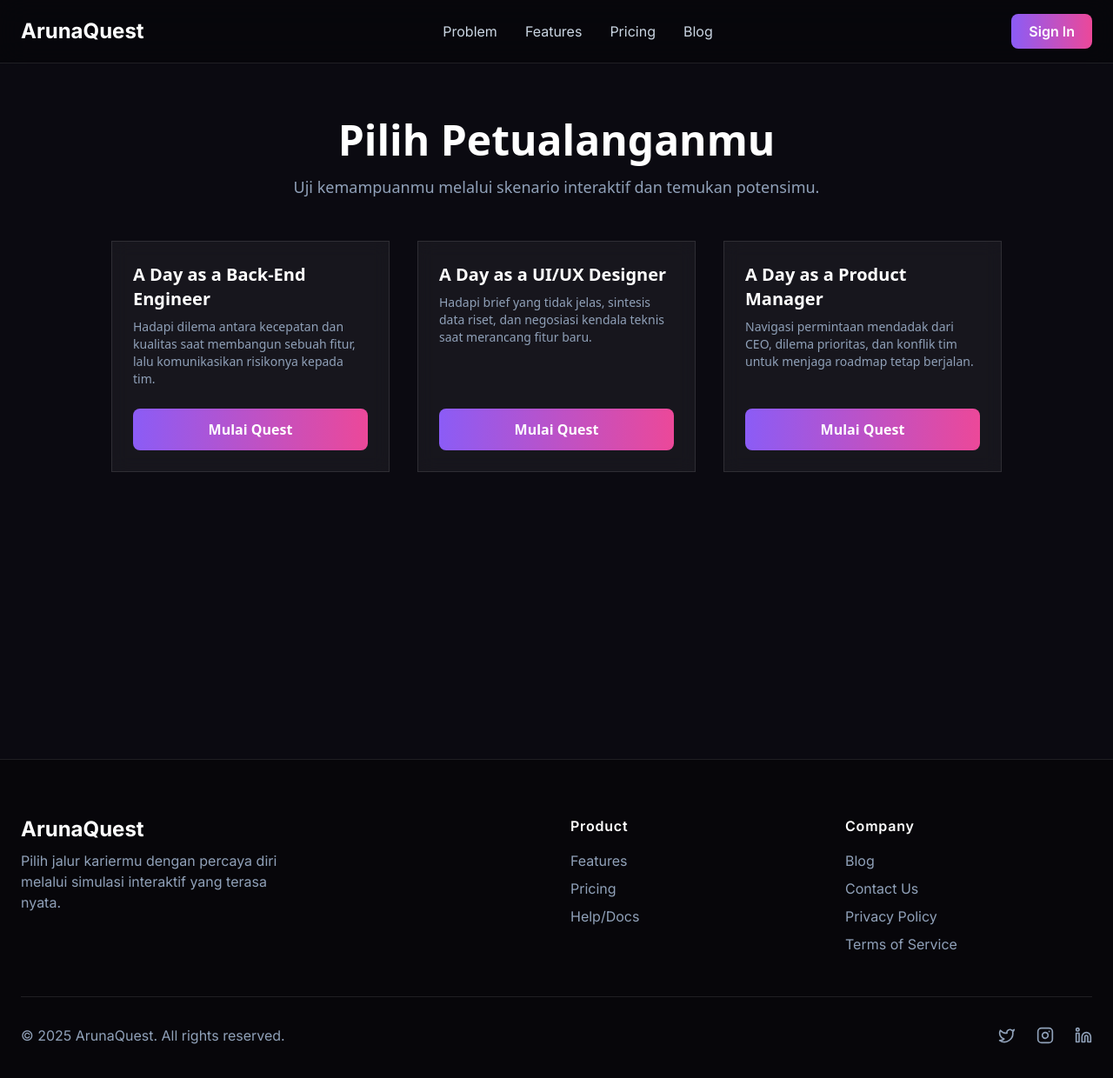
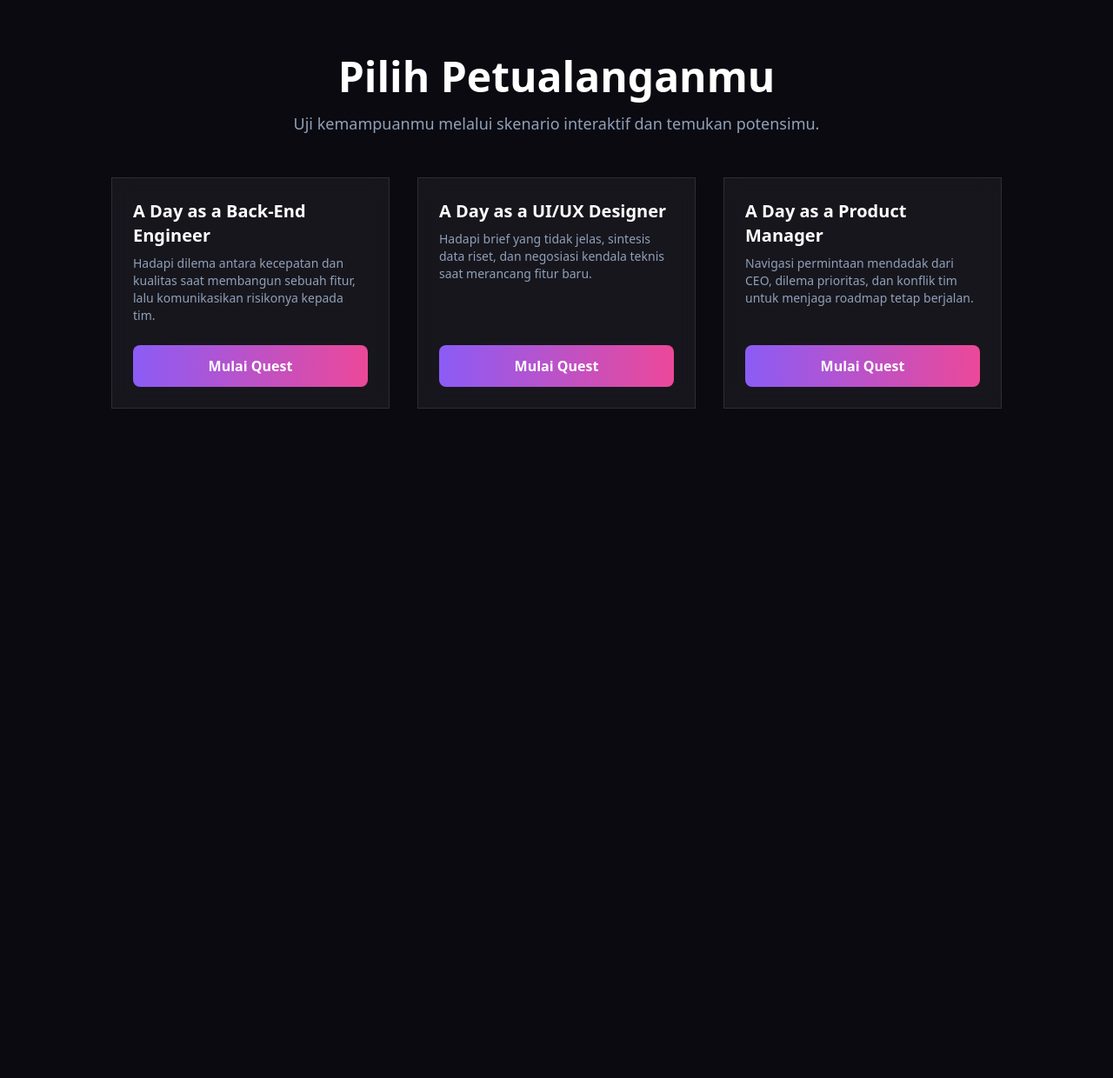
Before and after one commit to clorensia/ArunaQuest, a Next.js app: page /quest in a window 1280 px wide. Shown: the top 1240 px of the page at 87% size. After the commit the page ends 800 px from the top, so only its background shows below. Built offline with nearby package versions, Linux system fonts and the light colour scheme.

Commit message:
benerin layout quest

```diff
--- a/src/app/quest/layout.js
+++ b/src/app/quest/layout.js
@@ -6,18 +6,11 @@ import Footer from '@/app/components/layout/Footer';
 import BlogModal from '@/app/components/ui/BlogModal';
 
 export default function QuestLayout({ children }) {
-  const [blogModalOpen, setBlogModalOpen] = useState(false);
-
   return (
-    <>
-      <Navigation onBlogClick={() => setBlogModalOpen(true)} />
-      <main className="bg-[#0B0A11] text-slate-300 font-sans antialiased relative">
-        <div className="container mx-auto px-4 py-8 min-h-screen">
-          {children}
-        </div>
-      </main>
-      <Footer onBlogClick={() => setBlogModalOpen(true)} />
-      <BlogModal isOpen={blogModalOpen} onClose={() => setBlogModalOpen(false)} />
-    </>
+    <main className="bg-[#0B0A11] text-slate-300 font-sans antialiased">
+      <div className="container mx-auto px-4 py-8 min-h-screen">
+        {children}
+      </div>
+    </main>
   );
 }
```
